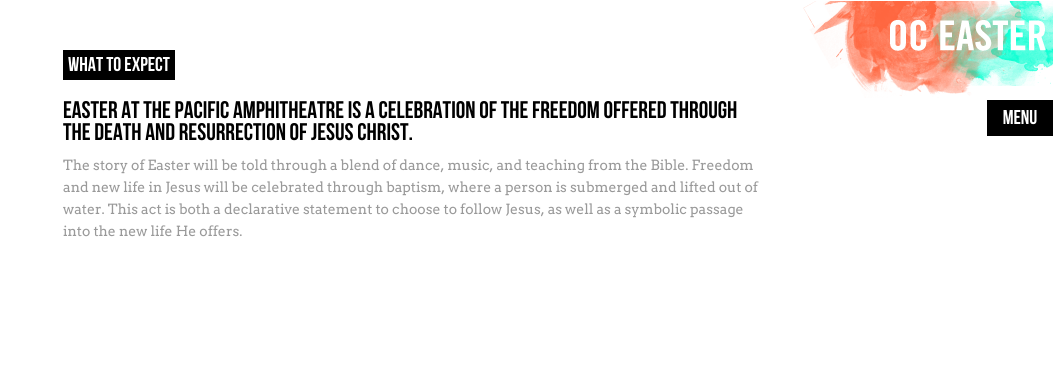
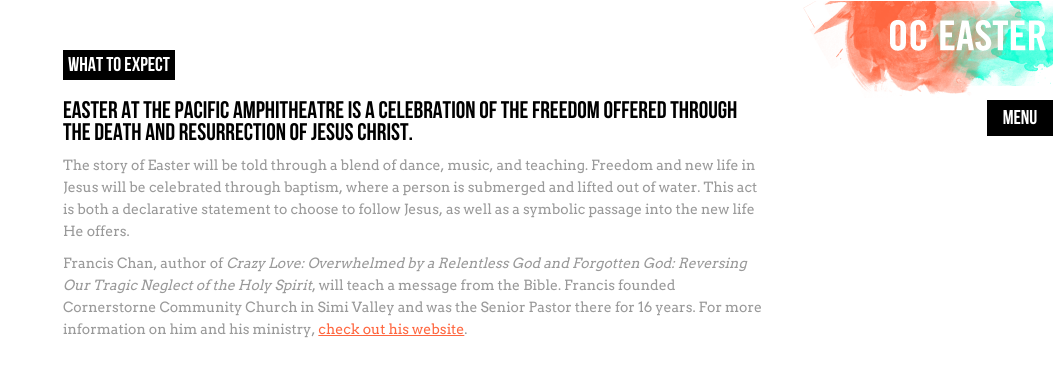
Before and after one commit to rockharbor/oc-easter-2011, a PHP site: page /what-to-expect in a window 1280 px wide. Shown: the top 377 px of the page, without its empty margins (227-1280 px from the left). Run offline with PHP 8.4, Linux system fonts and the light colour scheme.

Commit message:
Content changes

```diff
--- a/css/styles.css
+++ b/css/styles.css
@@ -427,8 +427,8 @@ a.button {
 
 .easter {
 	display: block;
-	width: 447px;
-	height: 238px;
+	width: 594px;
+	height: 252px;
 	background: url('../img/details.png') no-repeat;
 	text-indent: -9999px;
 }
--- a/pages/what-to-expect.php
+++ b/pages/what-to-expect.php
@@ -4,6 +4,7 @@
 			<h1>What to Expect</h1>
 		</header>
 		<p class="bebas" style="font-size:24px; color: #000">Easter at the Pacific Amphitheatre is a celebration of the freedom offered through the death and resurrection of Jesus Christ.</p>
-		<p>The story of Easter will be told through a blend of dance, music, and teaching from the Bible. Freedom and new life in Jesus will be celebrated through baptism, where a person is submerged and lifted out of water. This act is both a declarative statement to choose to follow Jesus, as well as a symbolic passage into the new life He offers.</p>
+		<p>The story of Easter will be told through a blend of dance, music, and teaching. Freedom and new life in Jesus will be celebrated through baptism, where a person is submerged and lifted out of water. This act is both a declarative statement to choose to follow Jesus, as well as a symbolic passage into the new life He offers.</p>
+		<p>Francis Chan, author of <em>Crazy Love: Overwhelmed by a Relentless God and Forgotten God: Reversing Our Tragic Neglect of the Holy Spirit</em>, will teach a message from the Bible. Francis founded Cornerstorne Community Church in Simi Valley and was the Senior Pastor there for 16 years. For more information on him and his ministry, <a href="http://francischan.org" target="_blank">check out his website</a>.</p>
 	</article>
 </section>
```
Also changed, not shown: img/details.png.
